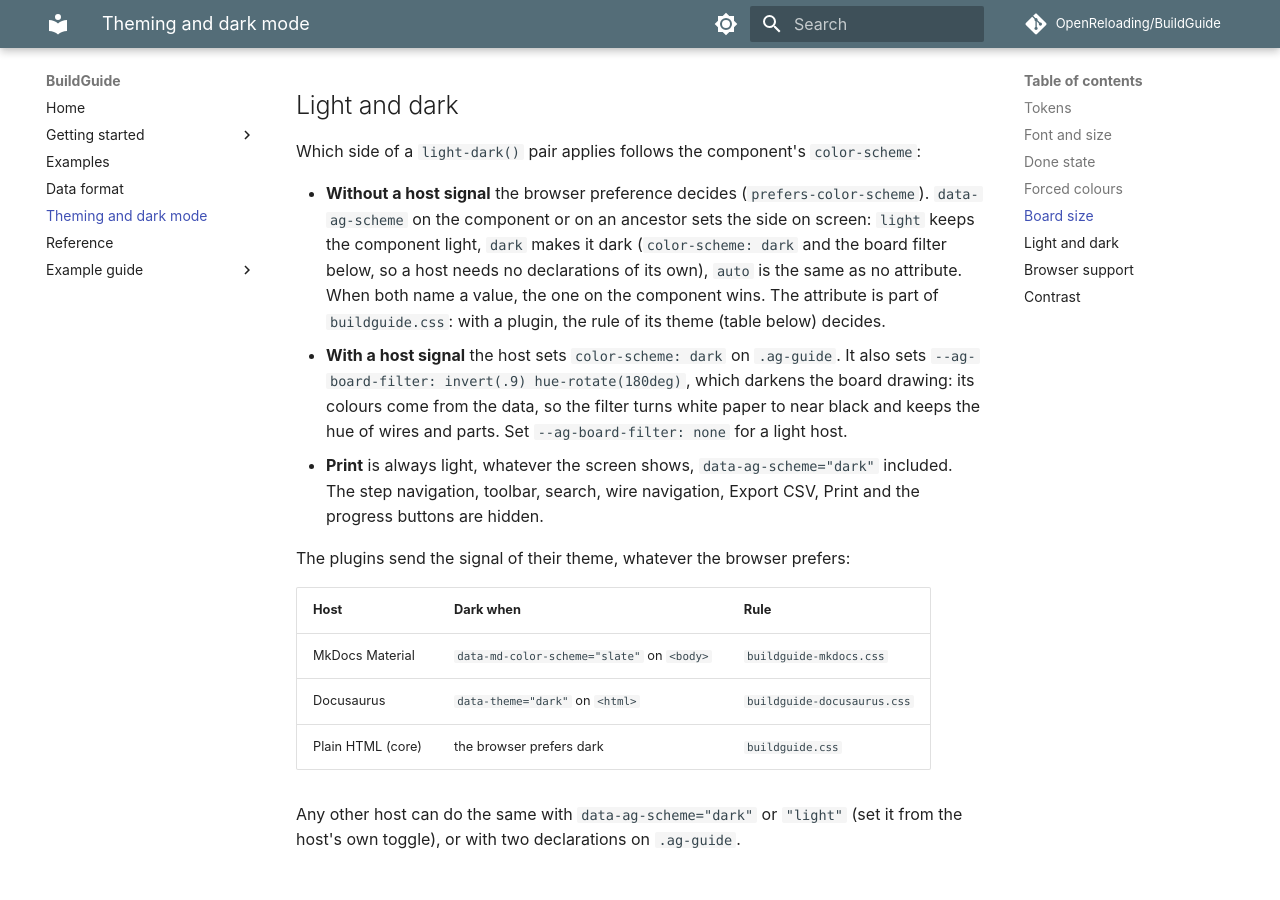
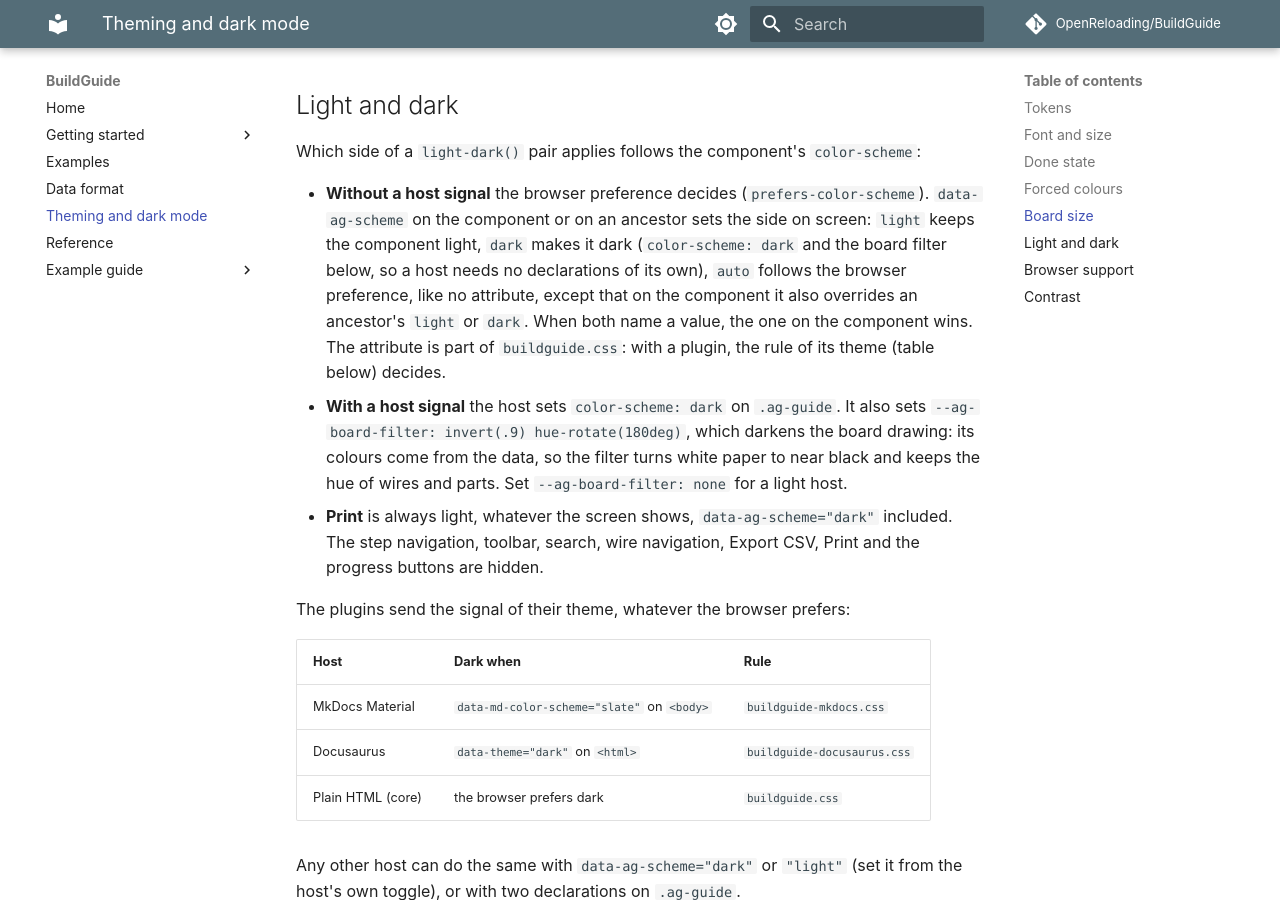
Before and after one commit to OpenReloading/BuildGuide, an MkDocs documentation site: the page built from docs/theming.md, in a window 1280 px wide and 900 px high, scrolled down 4520 px. Built offline with MkDocs 1.6.1 and Material for MkDocs 9.7.7, drawn with Linux system fonts in a browser that asks for light colours.

Commit message:
docs(core): auto on the component overrides an ancestor
Refs #70

Assisted-by: generative AI

```diff
--- a/docs/theming.md
+++ b/docs/theming.md
@@ -76,7 +76,7 @@ On a canvas narrower than 560 px (phones) the drawing is drawn large enough for
 
 Which side of a `light-dark()` pair applies follows the component's `color-scheme`:
 
-- **Without a host signal** the browser preference decides (`prefers-color-scheme`). `data-ag-scheme` on the component or on an ancestor sets the side on screen: `light` keeps the component light, `dark` makes it dark (`color-scheme: dark` and the board filter below, so a host needs no declarations of its own), `auto` is the same as no attribute. When both name a value, the one on the component wins. The attribute is part of `buildguide.css`: with a plugin, the rule of its theme (table below) decides.
+- **Without a host signal** the browser preference decides (`prefers-color-scheme`). `data-ag-scheme` on the component or on an ancestor sets the side on screen: `light` keeps the component light, `dark` makes it dark (`color-scheme: dark` and the board filter below, so a host needs no declarations of its own), `auto` follows the browser preference, like no attribute, except that on the component it also overrides an ancestor's `light` or `dark`. When both name a value, the one on the component wins. The attribute is part of `buildguide.css`: with a plugin, the rule of its theme (table below) decides.
 - **With a host signal** the host sets `color-scheme: dark` on `.ag-guide`. It also sets `--ag-board-filter: invert(.9) hue-rotate(180deg)`, which darkens the board drawing: its colours come from the data, so the filter turns white paper to near black and keeps the hue of wires and parts. Set `--ag-board-filter: none` for a light host.
 - **Print** is always light, whatever the screen shows, `data-ag-scheme="dark"` included. The step navigation, toolbar, search, wire navigation, Export CSV, Print and the progress buttons are hidden.
 
```
